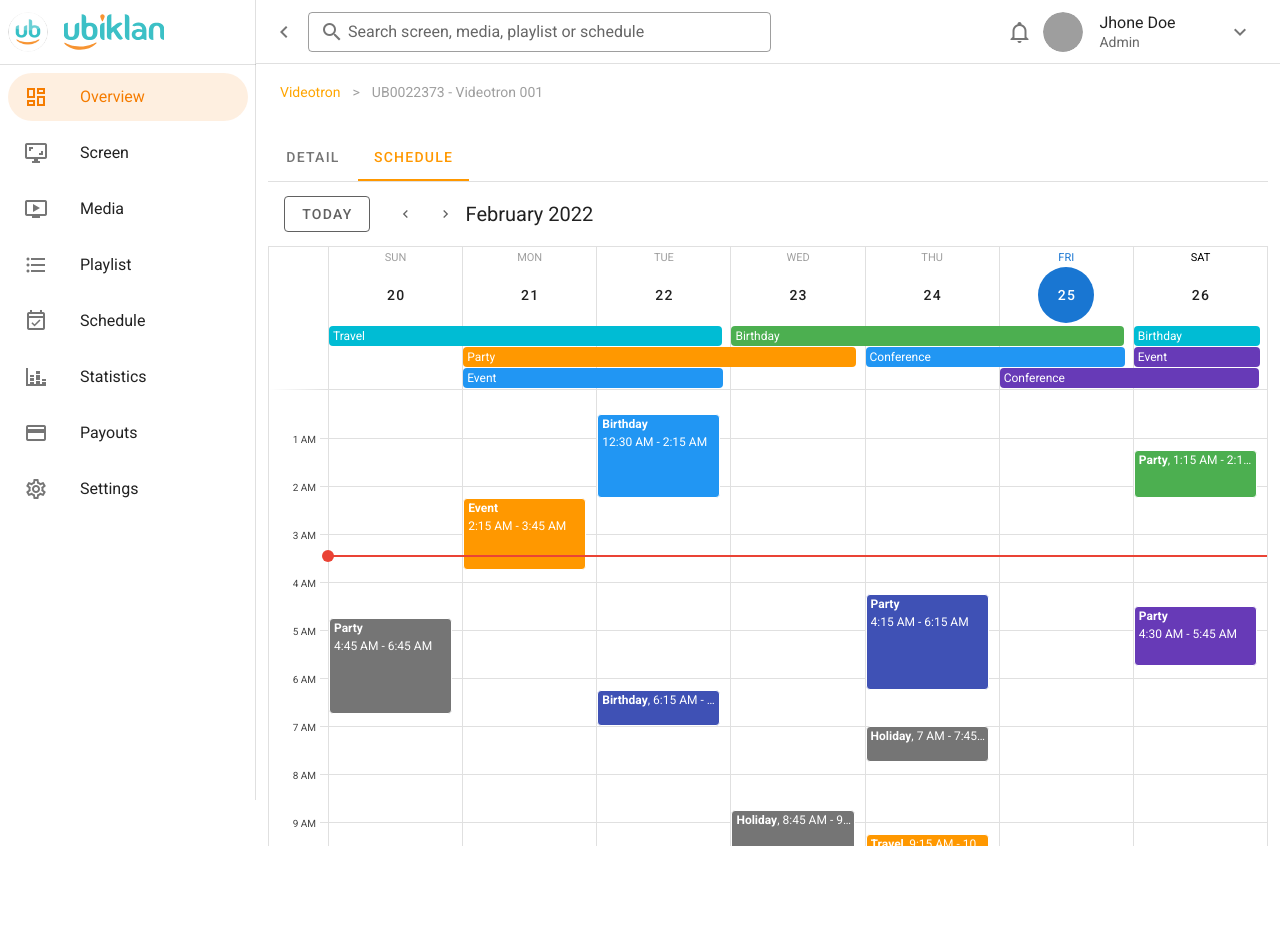
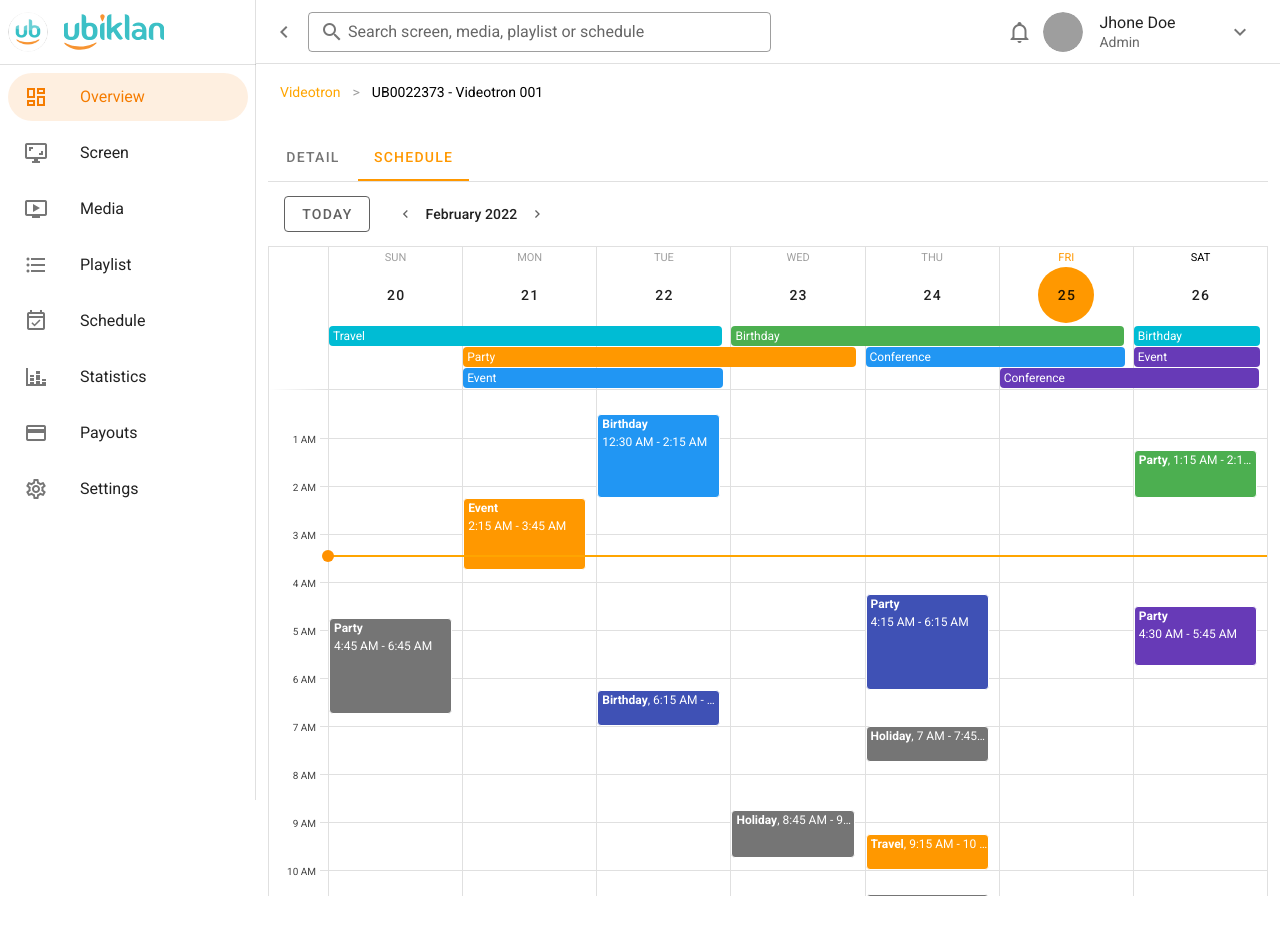
Before and after one commit to imotD/ubi-screen, a Nuxt app: page / in a window 1280 px wide. Both pictures are taken after a click on the tab "SCHEDULE". Before the commit the page ends 858 px from the top, so only its background shows below. Built offline with nearby package versions, Linux system fonts and the light colour scheme; grey boxes are pictures that could not be loaded.

Commit message:
fix(detail,sechedue,index) layout

```diff
--- a/components/Details.vue
+++ b/components/Details.vue
@@ -42,7 +42,7 @@
                   <v-icon> mdi-map-marker </v-icon>
                 </v-col>
                 <v-col>
-                  <p class="caption">
+                  <p class="caption pl-2">
                     Mall Taman Pelem lt 8, Cengkareng, Jakarta Barat. DKI
                     Jakarta
                   </p>
--- a/components/Schedule.vue
+++ b/components/Schedule.vue
@@ -1,6 +1,6 @@
 <template>
   <v-row class="fill-height">
-    <v-col>
+    <v-col cols="12">
       <v-sheet height="64">
         <v-toolbar flat>
           <v-btn outlined class="mr-4" color="grey darken-2" @click="setToday">
@@ -9,20 +9,20 @@
           <v-btn fab text small color="grey darken-2" @click="prev">
             <v-icon small> mdi-chevron-left </v-icon>
           </v-btn>
+          <v-toolbar-title v-if="$refs.calendar" class="text-subtitle-2">
+            {{ $refs.calendar.title }}
+          </v-toolbar-title>
           <v-btn fab text small color="grey darken-2" @click="next">
             <v-icon small> mdi-chevron-right </v-icon>
           </v-btn>
-          <v-toolbar-title v-if="$refs.calendar">
-            {{ $refs.calendar.title }}
-          </v-toolbar-title>
           <v-spacer></v-spacer>
         </v-toolbar>
       </v-sheet>
-      <v-sheet height="600">
+      <v-sheet height="650">
         <v-calendar
           ref="calendar"
           v-model="focus"
-          color="primary"
+          color="orange"
           type="week"
           category-show-all
           :categories="categories"
@@ -31,6 +31,7 @@
           @change="fetchEvents"
         >
           <template v-slot:day-body="{ date, week }">
+            {{ date }}{{ week }}
             <div
               class="v-current-time"
               :class="{ first: date === week[0].date }"
@@ -150,7 +151,7 @@ export default {
 <style lang="scss">
 .v-current-time {
   height: 2px;
-  background-color: #ea4335;
+  background-color: orange;
   position: absolute;
   left: -1px;
   right: 0;
@@ -159,7 +160,7 @@ export default {
   &.first::before {
     content: "";
     position: absolute;
-    background-color: #ea4335;
+    background-color: rgb(255, 145, 0);
     width: 12px;
     height: 12px;
     border-radius: 50%;
--- a/pages/index.vue
+++ b/pages/index.vue
@@ -12,7 +12,7 @@
           </template>
         </v-breadcrumbs>
       </v-col>
-      <v-col cols="12">
+      <v-col cols="12" class="mb-5">
         <v-tabs
           class="content__border--bottom"
           v-model="tab"
@@ -55,6 +55,7 @@ export default {
         {
           text: "UB0022373 - Videotron 001",
           disabled: true,
+          color: "black",
           href: "link_2",
         },
       ],
```
